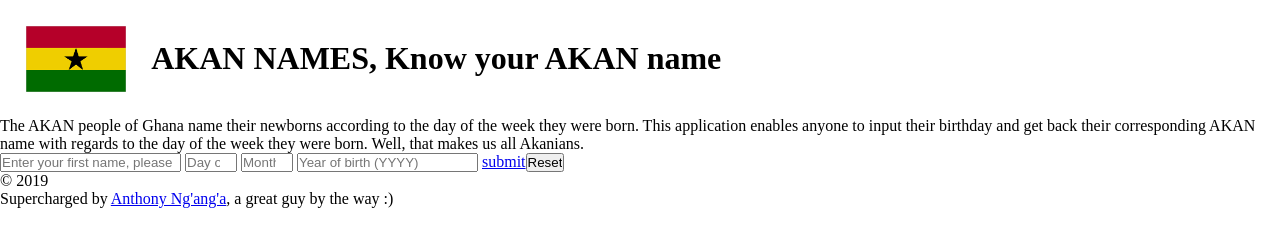
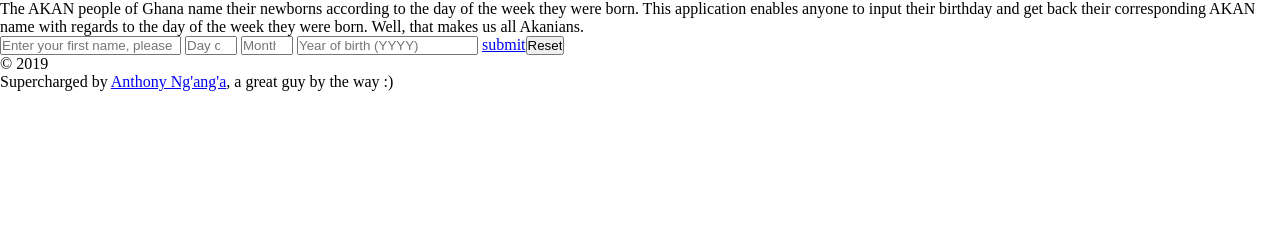
Before and after one commit to Mantongash/akan-names, a plain HTML site: page index.html in a window 1280 px wide. Drawn offline with Linux system fonts and the light colour scheme; a web font is replaced by a local one.

Commit message:
Deleted the top bar section

```diff
--- a/index.html
+++ b/index.html
@@ -9,10 +9,6 @@
   </head>
   <body>
     <header>
-      <div id="top-bar">
-        <img src="img/Flag-Ghana.jpg" alt="Flag of Ghana" />
-        <h1>AKAN NAMES, Know your AKAN name</h1>
-      </div>
       <div id="hero">
         <p>
           The AKAN people of Ghana name their newborns according to the day of
```
